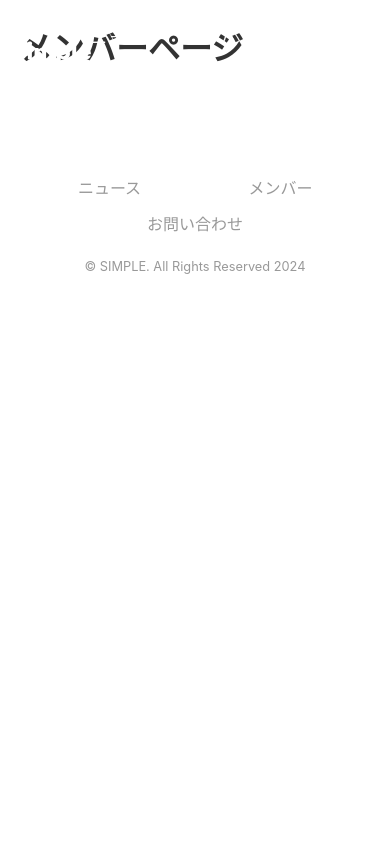
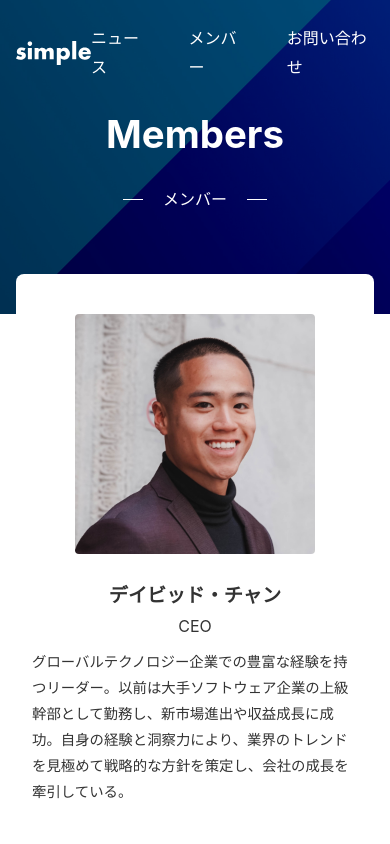
Before and after one commit to cazuho/next-and-microcms, a Next.js app: page /members in a window 390 px wide. Shown: the top 844 px of the page. Built offline with nearby package versions, Linux system fonts and the light colour scheme.

Commit message:
4章メンバーページの中身を追加

```diff
--- /dev/null
+++ b/app/_components/Hero/index.module.css
@@ -0,0 +1,68 @@
+.container {
+  position: relative;
+  display: flex;
+  align-items: center;
+  justify-content: center;
+  background-color: rgba(0, 0, 0, 0.5);
+  color: #fff;
+  overflow: hidden;
+  padding: 100px 0;
+}
+
+.title {
+  font-size: 3rem;
+  font-weight: bold;
+  text-align: center;
+  margin-bottom: 1rem;
+}
+
+.sub {
+  display: flex;
+  align-items: center;
+  gap: 20px;
+  margin-bottom: 40px;
+  justify-content: center;
+}
+
+.sub::before {
+  content: "";
+  display: block;
+  height: 1px;
+  width: 20px;
+  background-color: var(--color-text-unpainted);
+}
+
+.sub::after {
+  content: "";
+  display: block;
+  height: 1px;
+  width: 20px;
+  background-color: var(--color-text-unpainted);
+}
+
+.bgimg {
+  position: absolute;
+  top: 0;
+  right: 0;
+  height: 600px;
+  width: 100%;
+  object-fit: cover;
+  object-position: right;
+  display: flex;
+  align-items: center;
+  justify-content: center;
+  z-index: -1;
+}
+
+@media (max-width: 640px) {
+  .container {
+    padding: 100px 0 60px;
+  }
+
+  .title {
+    font-size: 2.4rem;
+    font-weight: bold;
+    text-align: center;
+    margin-bottom: 1rem;
+  }
+}
--- /dev/null
+++ b/app/_components/Hero/index.tsx
@@ -0,0 +1,25 @@
+import Image from "next/image";
+import styles from "./index.module.css";
+
+type Props = {
+  title: string;
+  sub: string;
+};
+
+export default function Hero({ title, sub }: Props) {
+  return (
+    <section className={styles.container}>
+      <div>
+        <h1 className={styles.title}>{title}</h1>
+        <p className={styles.sub}>{sub}</p>
+      </div>
+      <Image
+        className={styles.bgimg}
+        src="/img-mv.jpg"
+        alt=""
+        width={4000}
+        height={1200}
+      />
+    </section>
+  );
+}
--- /dev/null
+++ b/app/_components/Sheet/index.module.css
@@ -0,0 +1,21 @@
+.container {
+  position: relative;
+  background-color: #fff;
+  width: 840px;
+  margin: -40px auto 0;
+  padding: 80px;
+  border-radius: 8px;
+}
+
+@media (max-width: 920px) {
+  .container {
+    width: calc(100% - 80px);
+  }
+}
+
+@media (max-width: 640px) {
+  .container {
+    width: calc(100% - 32px);
+    padding: 40px 16px;
+  }
+}
--- /dev/null
+++ b/app/_components/Sheet/index.tsx
@@ -0,0 +1,9 @@
+import styles from "./index.module.css";
+
+type Props = {
+  children: React.ReactNode;
+};
+
+export default function Sheet({ children }: Props) {
+  return <div className={styles.container}>{children}</div>;
+}
--- /dev/null
+++ b/app/members/layout.tsx
@@ -0,0 +1,15 @@
+import Sheet from "../_components/Sheet";
+import Hero from "../_components/Hero";
+
+type Props = {
+  children: React.ReactNode;
+};
+
+export default function RootLayout({ children }: Props) {
+  return (
+    <>
+      <Hero title="Members" sub="メンバー" />
+      <Sheet>{children}</Sheet>;
+    </>
+  );
+}
--- a/app/members/page.module.css
+++ b/app/members/page.module.css
@@ -0,0 +1,78 @@
+.text {
+  text-align: center;
+  margin-bottom: 40px;
+}
+
+.list {
+  display: flex;
+  align-items: flex-start;
+  gap: 40px;
+  margin-bottom: 80px;
+}
+
+.list:nth-child(even) {
+  flex-direction: row-reverse;
+}
+
+.image {
+  width: 240px;
+  height: auto;
+  border-radius: var(--border-radius);
+}
+
+.name {
+  font-size: 1.2rem;
+  font-weight: bold;
+}
+
+.position {
+  margin-bottom: 8px;
+}
+
+.profile {
+  font-size: 0.9rem;
+}
+
+.footer {
+  display: flex;
+  flex-direction: column;
+  align-items: center;
+  border-top: 1px solid var(--color-border);
+  padding-top: 40px;
+  text-align: center;
+  gap: 24px;
+}
+
+.message {
+  font-size: 2rem;
+  font-weight: bold;
+}
+
+.empty {
+  margin-bottom: 40px;
+}
+
+@media (max-width: 640px) {
+  .text {
+    text-align: left;
+  }
+
+  .list {
+    display: flex;
+    flex-direction: column;
+    align-items: center;
+    gap: 24px;
+  }
+
+  .list:nth-child(even) {
+    flex-direction: column;
+  }
+
+  .name {
+    text-align: center;
+  }
+
+  .position {
+    text-align: center;
+  }
+}
--- a/app/members/page.tsx
+++ b/app/members/page.tsx
@@ -1,7 +1,72 @@
+import Image from "next/image";
+import styles from "./page.module.css";
+
+const data = {
+  contents: [
+    {
+      id: "1",
+      image: {
+        url: "/img-member1.jpg",
+        width: 240,
+        height: 240,
+      },
+      name: "デイビッド・チャン",
+      position: "CEO",
+      profile:
+        "グローバルテクノロジー企業での豊富な経験を持つリーダー。以前は大手ソフトウェア企業の上級幹部として勤務し、新市場進出や収益成長に成功。自身の経験と洞察力により、業界のトレンドを見極めて戦略的な方針を策定し、会社の成長を牽引している。",
+    },
+    {
+      id: "2",
+      image: {
+        url: "/img-member2.jpg",
+        width: 240,
+        height: 240,
+      },
+      name: "エミリー・サンダース",
+      position: "COO",
+      profile:
+        "グローバル企業での運営管理と組織改革の経験豊富なエグゼクティブ。以前は製造会社でCOOとして勤務し、生産効率の向上や品質管理の最適化に成功。戦略的なマインドセットと組織の能力強化に対する専門知識は、会社の成長と効率化に大きく貢献している。",
+    },
+    {
+      id: "3",
+      image: {
+        url: "/img-member3.jpg",
+        width: 240,
+        height: 240,
+      },
+      name: "ジョン・ウィルソン",
+      position: "CTO",
+      profile:
+        "先進技術の研究開発と製品イノベーションの分野で優れた経歴を持つテクノロジーエキスパート。以前は、大手テクノロジー企業の研究開発部門で主任エンジニアとして勤務し、革新的な製品の開発に携わった。最新の技術トレンドに精通し、当社の製品ポートフォリオを革新的かつ競争力のあるものにするためにリサーチと開発をリードしている。",
+    },
+  ],
+};
+
 export default function Page() {
   return (
-    <div style={{ margin: 20 }}>
-      <h1>メンバーページ</h1>
+    <div className={styles.container}>
+      {data.contents.length === 0 ? (
+        <p className={styles.empty}>メンバーが登録されていません。</p>
+      ) : (
+        <ul>
+          {data.contents.map((member) => (
+            <li key={member.id} className={styles.list}>
+              <Image
+                src={member.image.url}
+                alt=""
+                width={member.image.width}
+                height={member.image.height}
+                className={styles.image}
+              />
+              <dl>
+                <dt className={styles.name}>{member.name}</dt>
+                <dt className={styles.position}>{member.position}</dt>
+                <dt className={styles.profile}>{member.profile}</dt>
+              </dl>
+            </li>
+          ))}
+        </ul>
+      )}
     </div>
   );
 }
```
